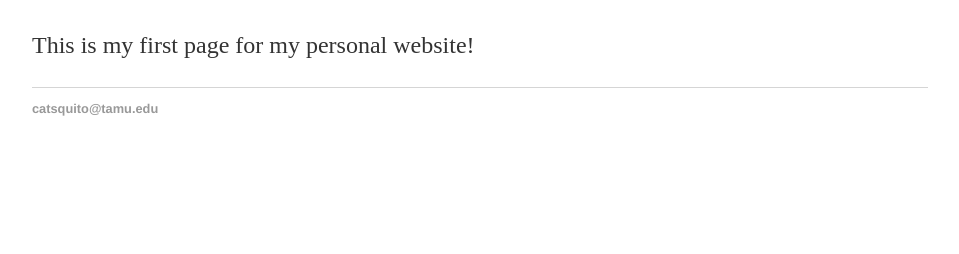
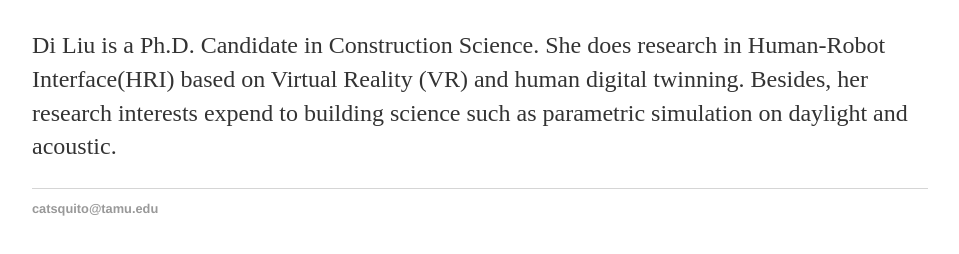
Before and after one commit to catsquito-dl/catsquito-dl, a plain HTML site: page index.html in a window 1280 px wide. Shown: the part 168-422 px from the top of the page, without its empty margins (160-1119 px from the left). Drawn offline with Linux system fonts and the light colour scheme.

Commit message:
Update index.html

```diff
--- a/index.html
+++ b/index.html
@@ -16,7 +16,8 @@
    <div class=”container”>
      <div class=”blurb”>
        <h1>Hi, I am Di!</h1>
-       <p>This is my first page for my personal website!</a></p>
+       <p>Di Liu is a Ph.D. Candidate in Construction Science. She does research in Human-Robot Interface(HRI) based on Virtual Reality (VR) and human digital twinning.
+Besides, her research interests expend to building science such as parametric simulation on daylight and acoustic.</a></p>
      </div>
    </div>
    <footer>
```
